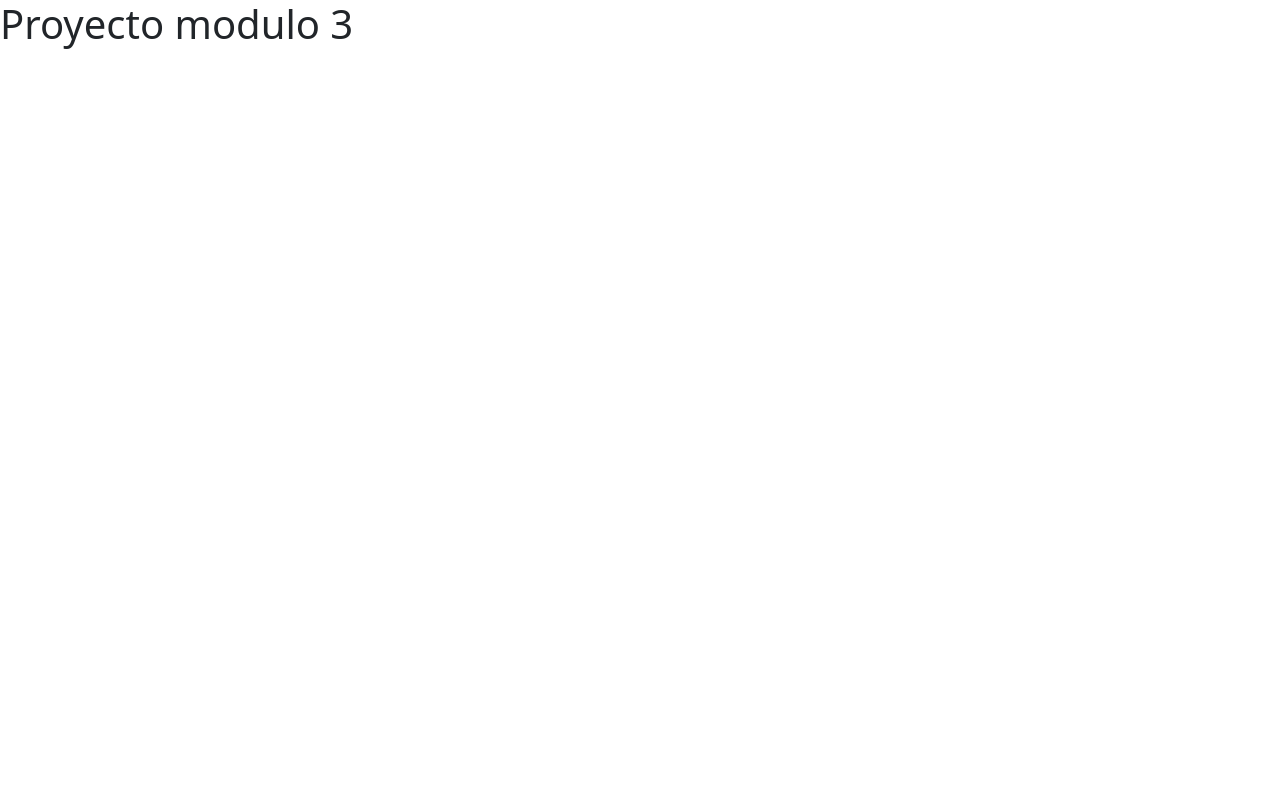
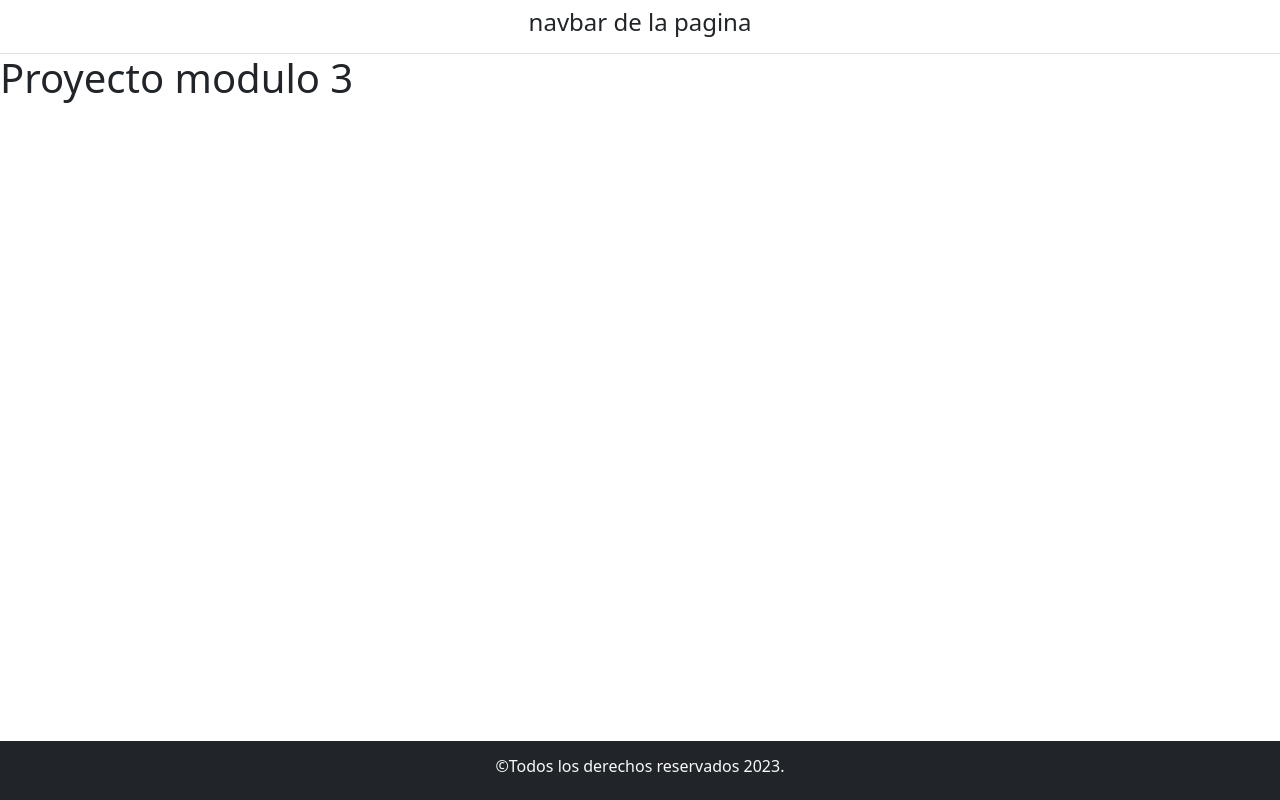
Before and after one commit to MauroRomo1/proyecto-modulo-3, a React (Vite) app: page / in a window 1280 px wide. Built offline with nearby package versions, Linux system fonts and the light colour scheme.

Commit message:
dandole estilos temporales al header y footer para poder vizualizarlos mejor

```diff
--- a/src/App.jsx
+++ b/src/App.jsx
@@ -1,10 +1,14 @@
 import "./App.css";
 import "bootstrap/dist/css/bootstrap.min.css";
+import Header from "./components/common/Header";
+import Footer from "./components/common/Footer";
 
 function App() {
   return (
     <>
+      <Header></Header>
       <h1>Proyecto modulo 3</h1>
+      <Footer></Footer>
     </>
   );
 }
--- a/src/components/common/Footer.jsx
+++ b/src/components/common/Footer.jsx
@@ -1,5 +1,9 @@
 const Footer = () => {
-  return <div>Footer</div>;
+  return (
+    <footer className="bg-dark text-light py-3 text-center">
+      <h6>&copy;Todos los derechos reservados 2023.</h6>
+    </footer>
+  );
 };
 
 export default Footer;
--- a/src/components/common/Header.jsx
+++ b/src/components/common/Header.jsx
@@ -1,5 +1,9 @@
 const Header = () => {
-  return <div>Header</div>;
+  return (
+    <header className="text-center py-2 border-bottom">
+      <h4>navbar de la pagina</h4>
+    </header>
+  );
 };
 
 export default Header;
```
